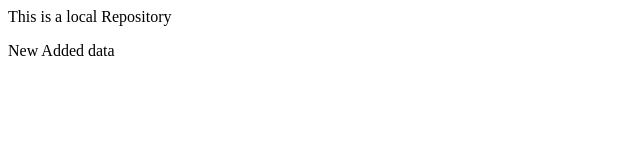
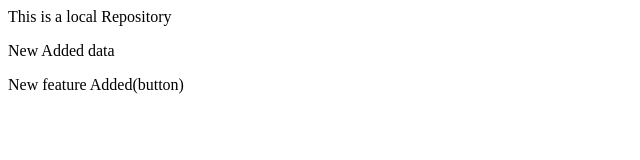
Before and after one commit to DhanashriNirmal/LocalRepo1, a plain HTML site: page index.html in a window 1280 px wide. Shown: the whole page, without its empty margins (0-640 px from the left). Drawn offline with Linux system fonts and the light colour scheme.

```diff
--- a/index.html
+++ b/index.html
@@ -1,2 +1,3 @@
 <p>This is a local Repository</p>
 <p>New Added data</p>
+<p>New feature Added(button)</p>
```
